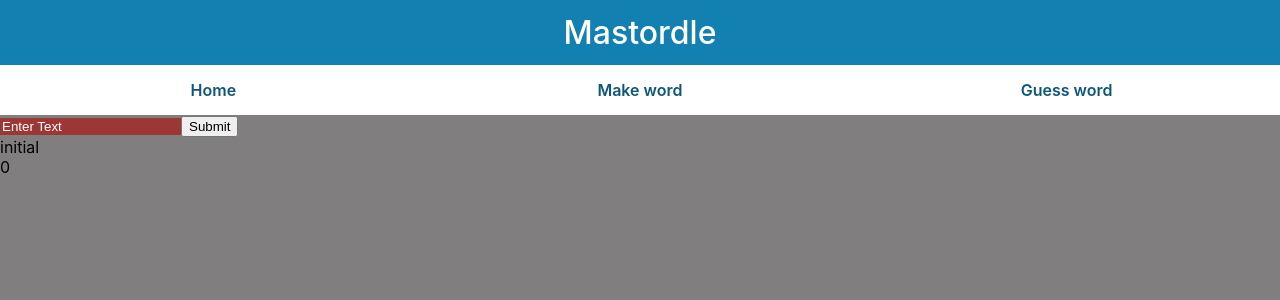
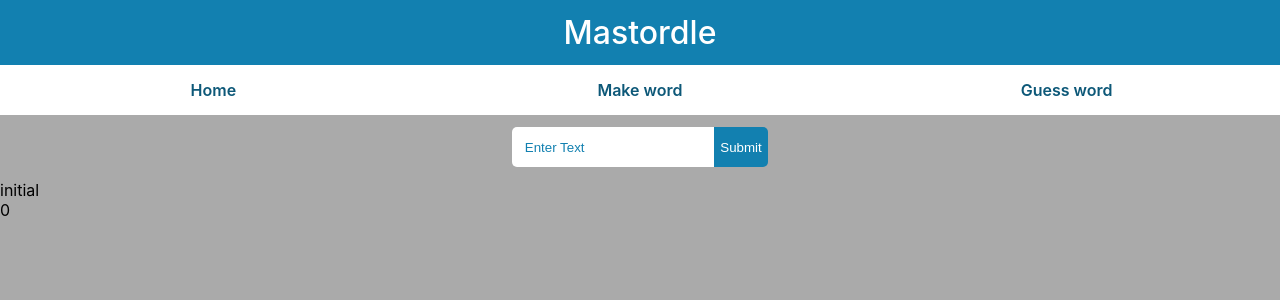
Before and after one commit to Hriday1321/Originalll, a React (Create React App) app: page /make in a window 1280 px wide. Shown: the top 300 px of the page. Built offline with nearby package versions, Linux system fonts and the light colour scheme.

Commit message:
make page tymm

```diff
--- a/src/components/Make/Make.elements.js
+++ b/src/components/Make/Make.elements.js
@@ -2,12 +2,28 @@ import styled from "styled-components"
 
 export const Input = styled.input`
     border: none;
-    background-color: #9c3735;
-    color: white;
+    background-color: white;
+    color: #1280b0;
     outline: none;
-    box-sizing: content-box;
+    box-sizing: border-box;
+    border-radius: 5px 0px 0px 5px;
+    padding: 1%;
+    font-weight: 500;
     ::placeholder,
     ::-webkit-input-placeholder {
-    color: white;
+    color: #1280b0;
     }
 `;
+
+export const Inputs = styled.div`
+    display: flex;
+    justify-content: center;
+    margin: 1%;
+`;
+
+export const Button = styled.button`
+    color: white;
+    background-color: #1280b0;
+    border: none;
+    border-radius: 0px 5px 5px 0px;
+`;
--- a/src/components/Make/Make.js
+++ b/src/components/Make/Make.js
@@ -2,7 +2,7 @@ import React from 'react'
 import Home from '../Home/Home'
 import {db} from '../firebase'
 import {collection, addDoc, Timestamp} from 'firebase/firestore'
-import { Input } from "./Make.elements"
+import { Input, Inputs, Button } from "./Make.elements"
 
 
 export default function Make() {
@@ -26,10 +26,10 @@ export default function Make() {
   return (
     <div className='make'>
       <Home />
-      <div className='inputs'>
+      <Inputs>
         <Input type='text' placeholder='Enter Text' onChange={ (e) => {makeWord(e.target.value)}}></Input>
-        <button onClick={() => {update()}}>Submit</button>
-      </div>
+        <Button onClick={() => {update()}}>Submit</Button>
+      </Inputs>
       {word} <br />
       {id}
     </div>
--- a/src/index.css
+++ b/src/index.css
@@ -1,6 +1,6 @@
 body {
   margin: 0;
-  background-color: #807e7e;
+  background-color: #aaa;
   font-family: -apple-system, BlinkMacSystemFont, 'Segoe UI', 'Roboto', 'Oxygen',
     'Ubuntu', 'Cantarell', 'Fira Sans', 'Droid Sans', 'Helvetica Neue',
     sans-serif;
```
